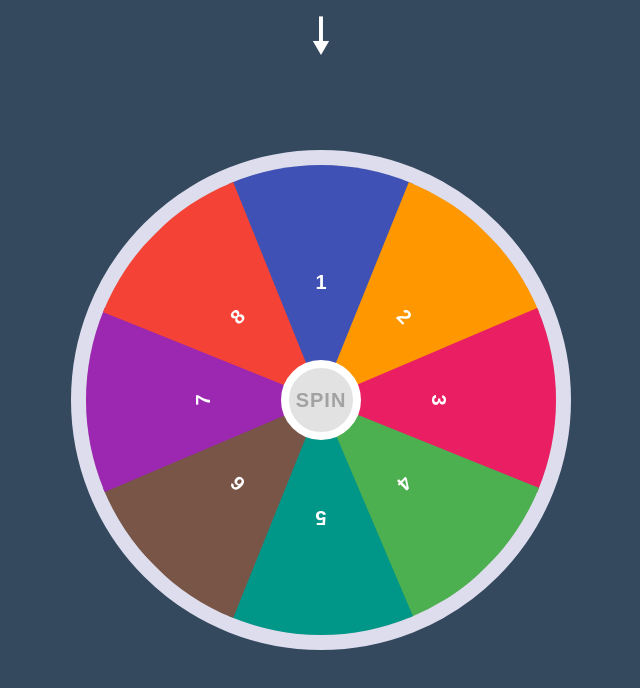
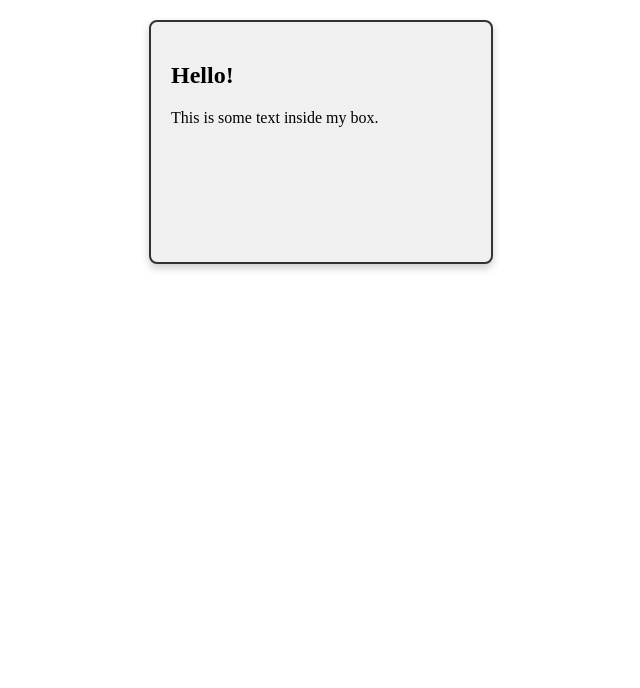
Before and after one commit to AceGoody17/AceGoody17.github.io, a plain HTML site: page index.html in a window 1280 px wide. Shown: the whole page, without its empty margins (319-959 px from the left). Drawn offline with Linux system fonts and the light colour scheme.

Commit message:
Changing from wheel to box

```diff
--- a/index.html
+++ b/index.html
@@ -1,23 +1,17 @@
+<!DOCTYPE html>
 <html lang="en">
-<head>
+  <head>
     <meta charset="UTF-8">
     <meta name="viewport" content="width=device-width, initial-scale=1.0">
-    <title>Spin Wheel</title>
-    <link rel="stylesheet" href="style.css">  <!-- ← ADD THIS -->
-</head>
-<body>
-    <button id="spin">Spin</button>
-    <span class="arrow"></span>
-    <div class="container">
-        <div class="one">1</div>
-        <div class="two">2</div>
-        <div class="three">3</div>
-        <div class="four">4</div>
-        <div class="five">5</div>
-        <div class="six">6</div>
-        <div class="seven">7</div>
-        <div class="eight">8</div>
+    <title>My Website</title>
+    <link rel="stylesheet" href="style.css">
+  </head>
+  <body>
+
+    <div class="box">
+      <h2>Hello!</h2>
+      <p>This is some text inside my box.</p>
     </div>
-    <script src="wheel_spin.js"></script>  <!-- ← ADD THIS -->
-</body>
+
+  </body>
 </html>
--- a/style.css
+++ b/style.css
@@ -1,110 +1,10 @@
-*{
-	box-sizing:border-box;
+.box {
+  width: 300px;
+  height: 200px;
+  background-color: #f0f0f0;
+  border: 2px solid #333;
+  border-radius: 8px;        /* rounded corners */
+  padding: 20px;             /* space inside */
+  margin: 20px auto;         /* space outside + centered */
+  box-shadow: 0 4px 8px rgba(0, 0, 0, 0.2);  /* optional shadow */
 }
-
-body{
-	margin:0;
-	padding:0;
-	background-color: #34495e;
-	display:flex;
-	align-items:center;
-	justify-content: center;
-	height:100vh;
-	overflow:hidden;
-}
-
-.container{
-	width:500px;
-	height:500px;
-	background-color: #ccc;
-	border-radius:50%;
-	border:15px solid #dde;
-	position: relative;
-	overflow: hidden;
-	transition: 5s;
-}
-
-.container div{
-	height:50%;
-	width:200px;
-	position: absolute;
-	clip-path: polygon(100% 0 , 50% 100% , 0 0 );
-	transform:translateX(-50%);
-	transform-origin:bottom;
-	text-align:center;
-	display:flex;
-	align-items: center;
-	justify-content: center;
-	font-size:20px;
-	font-weight:bold;
-	font-family:sans-serif;
-	color:#fff;
-	left:135px;
-}
-
-.container .one{
-	background-color: #3f51b5;
-	left:50%;
-}
-.container .two{
-	background-color: #ff9800;
-	transform: rotate(45deg);
-}
-.container .three{
-	background-color: #e91e63;
-	transform:rotate(90deg);
-}
-.container .four{
-	background-color: #4caf50;
-	transform: rotate(135deg);
-}
-.container .five{
-	background-color: #009688;
-	transform: rotate(180deg);
-}
-.container .six{
-	background-color: #795548;
-	transform: rotate(225deg);
-}
-.container .seven{
-	background-color: #9c27b0;
-	transform: rotate(270deg);
-}
-.container .eight{
-	background-color: #f44336;
-	transform: rotate(315deg);
-}
-
-.arrow{
-	position: absolute;
-	top:0;
-	left:50%;
-	transform: translateX(-50%);
-	color:#fff;
-}
-
-.arrow::before{
-	content:"\1F817";
-	font-size:50px;
-}
-
-#spin{
-	position: absolute;
-	top:50%;
-	left:50%;
-	transform:translate(-50%,-50%);
-	z-index:10;
-	background-color: #e2e2e2;
-	text-transform: uppercase;
-	border:8px solid #fff;
-	font-weight:bold;
-	font-size:20px;
-	color:#a2a2a2;
-	width: 80px;
-	height:80px;
-	font-family: sans-serif;
-	border-radius:50%;
-	cursor: pointer;
-	outline:none;
-	letter-spacing: 1px;
-}
```
